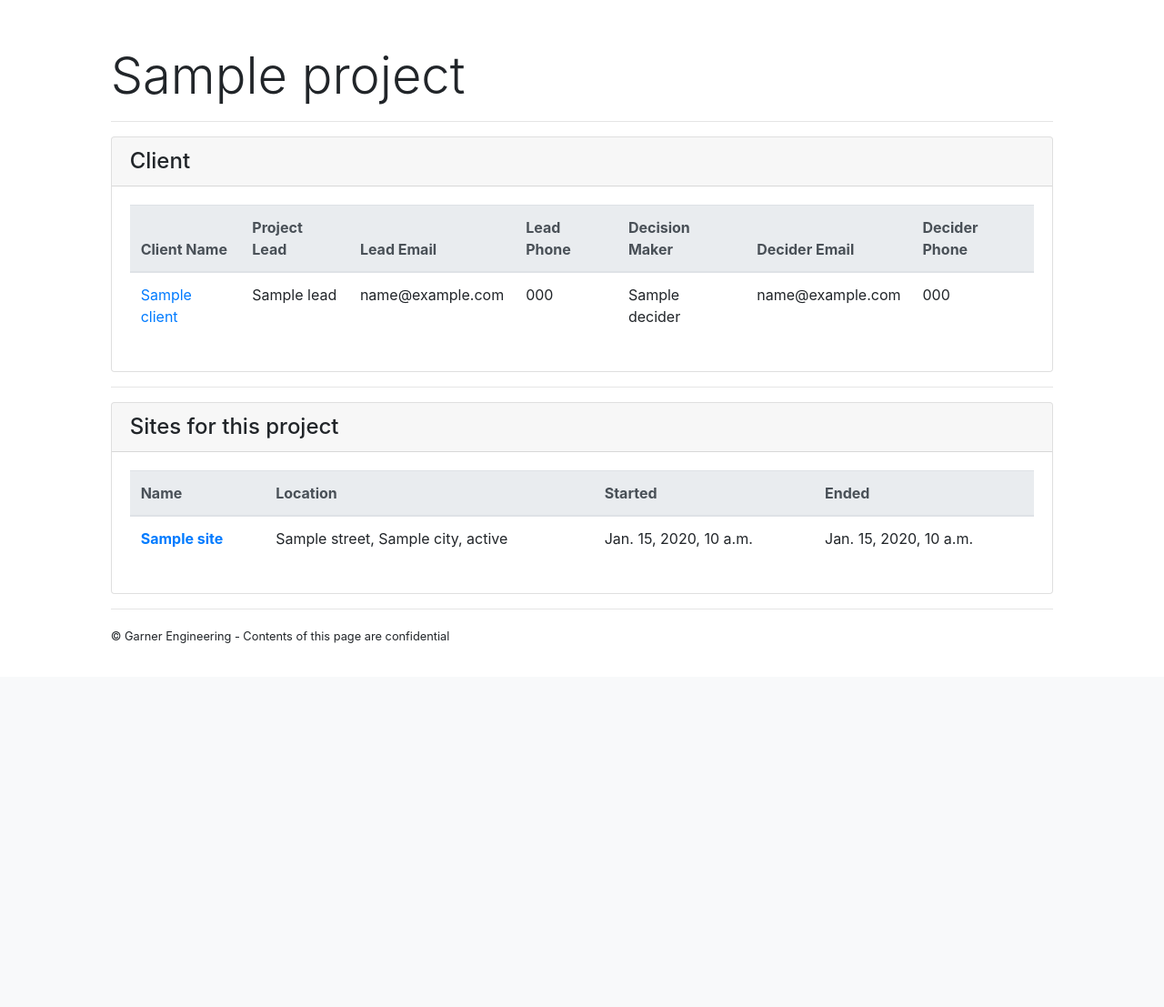
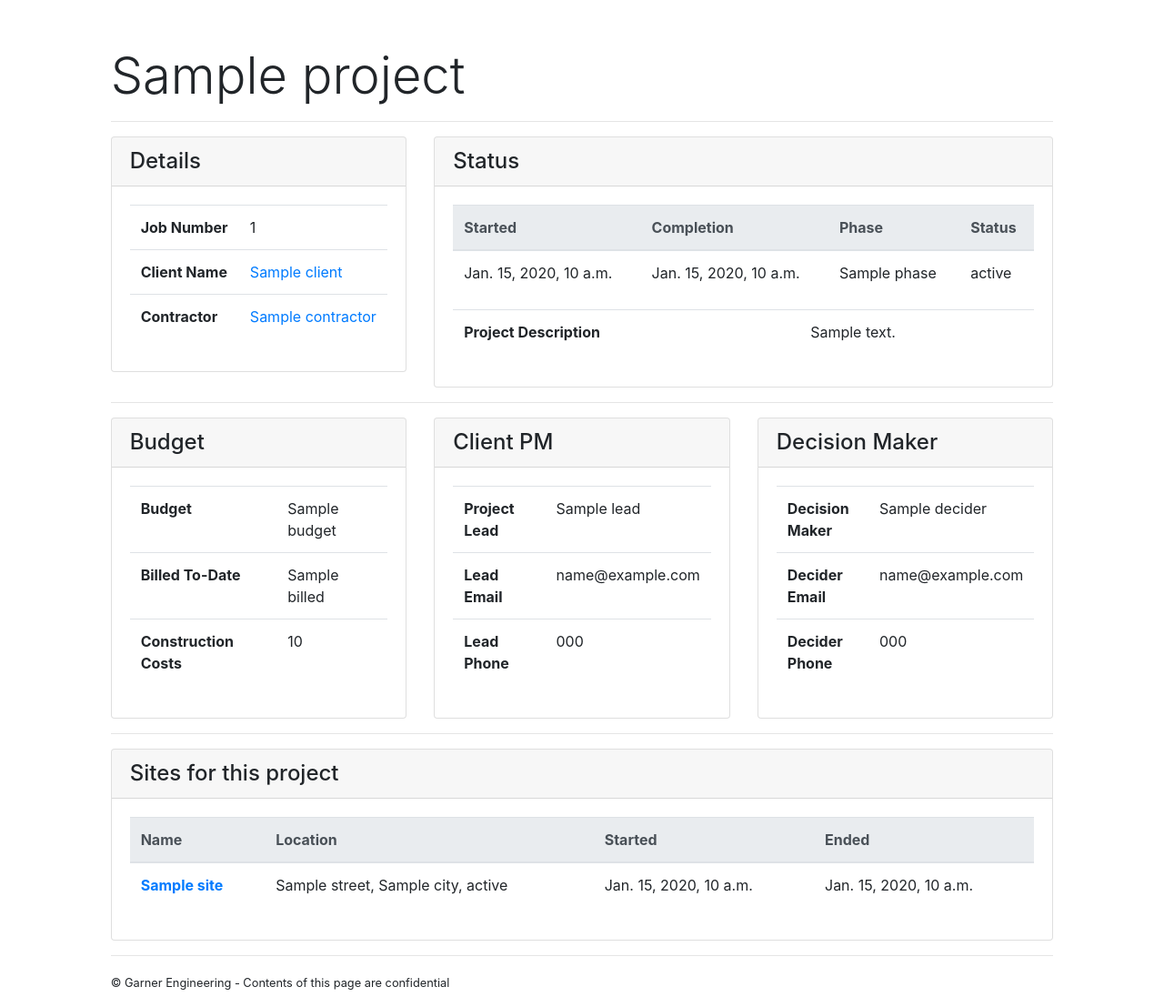
Before and after one commit to bennett39/garner-eng, a Django app: template garnereng/sitereport/templates/sitereport/project.html in a window 1280 px wide. Shown: the part 56-1163 px from the top of the page at 91% size. Before the commit the page ends 763 px from the top, so only its background shows below. Run offline with Django 3.2, Linux system fonts and the light colour scheme; the template is opened without the code that fills it: most values are stand-ins (such as "Sample title", 1, 10 or a date in 2020); some libraries are stand-ins or nearby versions.

Commit message:
Expand project page

```diff
--- a/garnereng/sitereport/models.py
+++ b/garnereng/sitereport/models.py
@@ -171,6 +171,7 @@ class Project(models.Model):
     lead = models.ForeignKey(Person, on_delete=models.CASCADE,
             null=True, blank=True, related_name='project_lead')
     started = models.DateField(null=True, blank=True)
+    ended = models.DateField(null=True, blank=True)
     budget = models.FloatField(null=True, blank=True)
     billed = models.FloatField(null=True, blank=True)
     contractor = models.ForeignKey(Contractor, on_delete=models.CASCADE,
@@ -180,11 +181,12 @@ class Project(models.Model):
             blank=True, null=True, related_name='phase')
     status = models.ForeignKey(Status, on_delete=models.CASCADE,
             blank=True, null=True, related_name='status')
+    description = models.TextField(blank=True, null=True)
     is_dam = models.BooleanField('is it a dam?', null=True)
     dam_type = models.ForeignKey(DamType, on_delete=models.CASCADE,
             blank=True, null=True, related_name='dam_type')
     height = models.FloatField(null=True, blank=True)
-    width = models.FloatField(null=True, blank=True)
+    length = models.FloatField(null=True, blank=True)
     watershed = models.FloatField(null=True, blank=True)
     spillway_type = models.ForeignKey(SpillwayType,
             on_delete=models.CASCADE, blank=True, null=True,
--- a/garnereng/sitereport/templates/sitereport/project.html
+++ b/garnereng/sitereport/templates/sitereport/project.html
@@ -9,37 +9,169 @@
 
 <hr>
 
+<div class="row">
+    <div class="col">
+        <div class="card">
+            <h4 class="card-header">Details</h4>
+            <div class="card-body">
+                <table class="table">
+                   <tr>
+                        <th>Job Number</th>
+                        <td>{{ project.number }}</td>
+                    </tr>
+                    <tr>
+                        <th>Client Name</th>
+                        <td><a href="{% url 'client' client.id %}">
+                            {{ client }}</a></td>
+                    </tr>
+                    <tr>
+                        <th>Contractor</th>
+                        <td><a
+                            href="{% url 'contractor' project.contractor.id %}">
+                            {{ project.contractor }}</a></td>
+                    </tr>
+                </table>
+            </div>
+        </div>
+    </div>
+    <div class="col-8">
+        <div class="card">
+            <h4 class="card-header">Status</h4>
+            <div class="card-body">
+                <table class="table">
+                    <thead class="thead-light">
+                        <tr>
+                            <th>Started</th>
+                            <th>Completion</th>
+                            <th>Phase</th>
+                            <th>Status</th>
+                        </tr>
+                    </thead>
+                    <tbody>
+                        <tr>
+                            <td>{{ project.started }}</td>
+                            <td>{{ project.ended }}</td>
+                            <td>{{ project.phase }}</td>
+                            <td>{{ project.status }}</td>
+                    </tbody>
+                </table>
+                <table class="table">
+                    <tr>
+                        <th>Project Description</th>
+                        <td>{{ project.description }}</td>
+                    </tr>
+                </table>
+            </div>
+        </div>
+    </div>
+</div>
+
+<hr>
+
+<div class="row">
+    <div class="col">
+        <div class="card">
+            <h4 class="card-header">Budget</h4>
+            <div class="card-body">
+                <table class="table">
+                   <tr>
+                        <th>Budget</th>
+                        <td>{{ project.budget }}</td>
+                    </tr>
+                    <tr>
+                        <th>Billed To-Date</th>
+                        <td>{{ project.billed }}</td>
+                    </tr>
+                    <tr>
+                        <th>Construction Costs</th>
+                        <td>{{ project.construction_cost }}</td>
+                    </tr>
+                </table>
+            </div>
+        </div>
+    </div>
+    <div class="col">
+        <div class="card">
+            <h4 class="card-header">Client PM</h4>
+            <div class="card-body">
+                <table class="table">
+                    <tr>
+                        <th>Project Lead</th>
+                            <td>{{ project.lead }}</td>
+                    </tr>
+                    <tr>
+                        <th>Lead Email</th>
+                            <td>{{ project.lead.email }}</td>
+                    </tr>
+                    <tr>
+                        <th>Lead Phone</th>
+                            <td>{{ project.lead.phone }}</td>
+                    </tr>
+                </table>
+            </div>
+        </div>
+    </div>
+    <div class="col">
+        <div class="card">
+            <h4 class="card-header">Decision Maker</h4>
+            <div class="card-body">
+                <table class="table">
+                    <tr>
+                        <th>Decision Maker</th>
+                            <td>{{ project.decider }}</td>
+                    </tr>
+                    <tr>
+                        <th>Decider Email</th>
+                            <td>{{ project.decider.email }}</td>
+                    </tr>
+                    <tr>
+                        <th>Decider Phone</th>
+                            <td>{{ project.decider.phone }}</td>
+                    </tr>
+                </table>
+            </div>
+        </div>
+    </div>
+</div>
+
+{% if project.is_dam %}
+
+<hr>
+
 <div class="card">
-    <h4 class="card-header">Client</h4>
+    <h4 class="card-header">Dam Details</h4>
     <div class="card-body">
         <table class="table">
             <thead class="thead-light">
-            <tr>
-                <th>Client Name</th>
-                <th>Project Lead</th>
-                <th>Lead Email</th>
-                <th>Lead Phone</th>
-                <th>Decision Maker</th>
-                <th>Decider Email</th>
-                <th>Decider Phone</th>
-            </tr>
+                <tr>
+                    <th>Dam Type</th>
+                    <th>Spillway Type</th>
+                    <th>Height</th>
+                    <th>Length</th>
+                    <th>Watershed</th>
+                    <th>Total Volume</th>
+                    <th>Flood Volume</th>
+                </tr>
             </thead>
-
             <tbody>
                 <tr>
-                    <td><a href="{% url 'client' client.id %}">
-                            {{ client }}</a></td>
-                    <td>{{ project.lead }}</td>
-                    <td>{{ project.lead.email }}</td>
-                    <td>{{ project.lead.phone }}</td>
-                    <td>{{ project.decider }}</td>
-                    <td>{{ project.decider.email }}</td>
-                    <td>{{ project.decider.phone }}</td>
-                </tr>
+                    <td>{{ project.dam_type }}</td>
+                    <td>{{ project.spillway_type }}</td>
+                    <td>{{ project.height }}</td>
+                    <td>{{ project.length }}</td>
+                    <td>{{ project.watershed }}</td>
+                    <td>{{ project.total_volume }}</td>
+                    <td>{{ project.flood_volume }}</td>
             </tbody>
         </table>
+        {% if project.details %}
+        <h6>Additional Info</h6>
+        <p>{{ project.details }}</p>
+        {% endif %}
     </div>
 </div>
+
+{% endif %}
 
 <hr>
 
@@ -55,7 +187,6 @@
                     <th>Ended</th>
                 </tr>
             </thead>
-
             <tbody>
                 {% if sites %}
                 {% for site in sites %}
```
Also changed, not shown: garnereng/sitereport/migrations/0005_project_ended.py (added), garnereng/sitereport/migrations/0006_auto_20181119_1732.py (added), garnereng/sitereport/migrations/0007_project_description.py (added), 1 other file.
